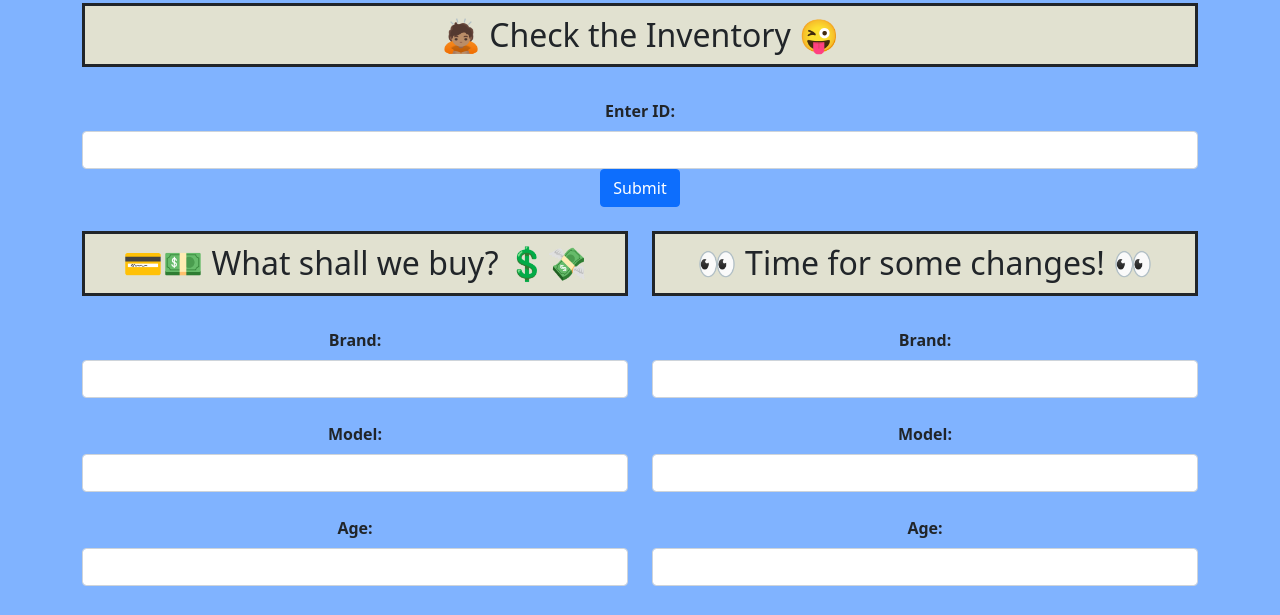
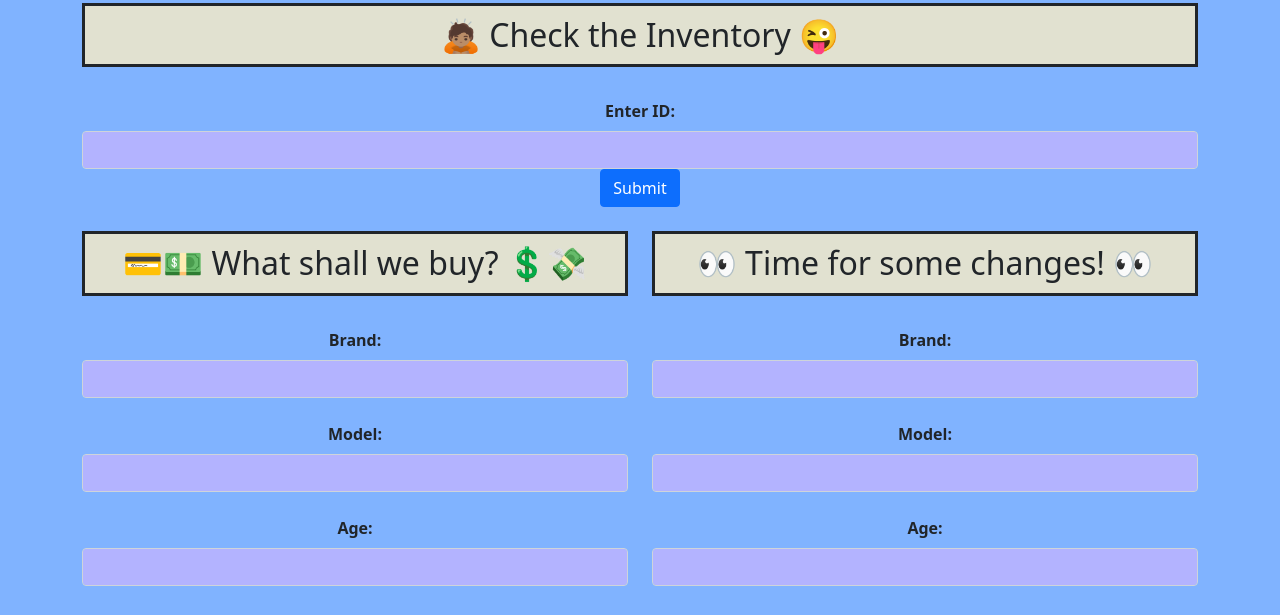
Before and after one commit to ShamReh/Cars-Front-End-2021, a plain HTML site: page FrontEndCars/index.html in a window 1280 px wide. Shown: the part 871-1486 px from the top of the page. Drawn offline with nearby package versions, Linux system fonts and the light colour scheme; no server answers.

Commit message:
Finished

```diff
--- a/FrontEndCars/index.html
+++ b/FrontEndCars/index.html
@@ -39,8 +39,8 @@
             <section id='getCarByID' class="col">
                 <h2>&#128583;&#127997; Check the Inventory &#128540;</h2>
                 <br>
-                <label for="idOfCar" class="form-label"><strong>Enter ID:</strong></label>
-                <input type='number' name='carId' id="idOfCar" class="form-control">
+                <label for="idOfCar" class="form-label" ><strong>Enter ID:</strong></label>
+                <input type='number' name='carId' id="idOfCar" class="form-control" style=background-color:#b3b3ff>
                 <button class="btn btn-primary">Submit</button>
                 <div id='getCarByIDOutput'>
 
@@ -56,13 +56,13 @@
             <br>
             <form class="form-group">
                 <label for="carBrand" class="form-label"><strong>Brand:</strong> </label>
-                <input type="text" id="carBrand" name="brand" class="form-control" required>
+                <input type="text" id="carBrand" name="brand" class="form-control" style=background-color:#b3b3ff required>
                 <br>
                 <label for="carModel" class="form-label"> <strong>Model:</strong></label>
-                <input type="text" id="carModel" name="model" class="form-control" required>
+                <input type="text" id="carModel" name="model" class="form-control" style=background-color:#b3b3ff required>
                 <br>
                 <label for="carAge" class="form-label"> <strong>Age:</strong></label>
-                <input type="number" id="carAge" name="age" class="form-control mb-2" required>
+                <input type="number" id="carAge" name="age" class="form-control mb-2" style=background-color:#b3b3ff required>
                 <br>
                 <button type="reset" class="btn btn-warning">RESET</button>
                 <button type="submit" class="btn btn-primary">SUBMIT</button>
@@ -75,13 +75,13 @@
             <br>
             <form id="updateCars" class="form-group">
                 <label for="carBrand" class="form-label"> <strong>Brand:</strong></label>
-                <input type="text" id="updateCarBrand" name="brand" class="form-control" required>
+                <input type="text" id="updateCarBrand" name="brand" class="form-control" style=background-color:#b3b3ff required>
                 <br>
                 <label for="carModel" class="form-label"> <strong>Model:</strong></label>
-                <input type="text" id="updateCarModel" name="model" class="form-control" required>
+                <input type="text" id="updateCarModel" name="model" class="form-control" style=background-color:#b3b3ff required>
                 <br>
                 <label for="carAge" class="form-label"> <strong>Age:</strong></label>
-                <input type="number" id="updateCarAge" name="age" class="form-control mb-2" required>
+                <input type="number" id="updateCarAge" name="age" class="form-control mb-2" style=background-color:#b3b3ff required>
                 <br>
                 <button type="reset" class="btn btn-warning">RESET</button>
                 <button type="submit" class="btn btn-primary">SUBMIT</button>
```
